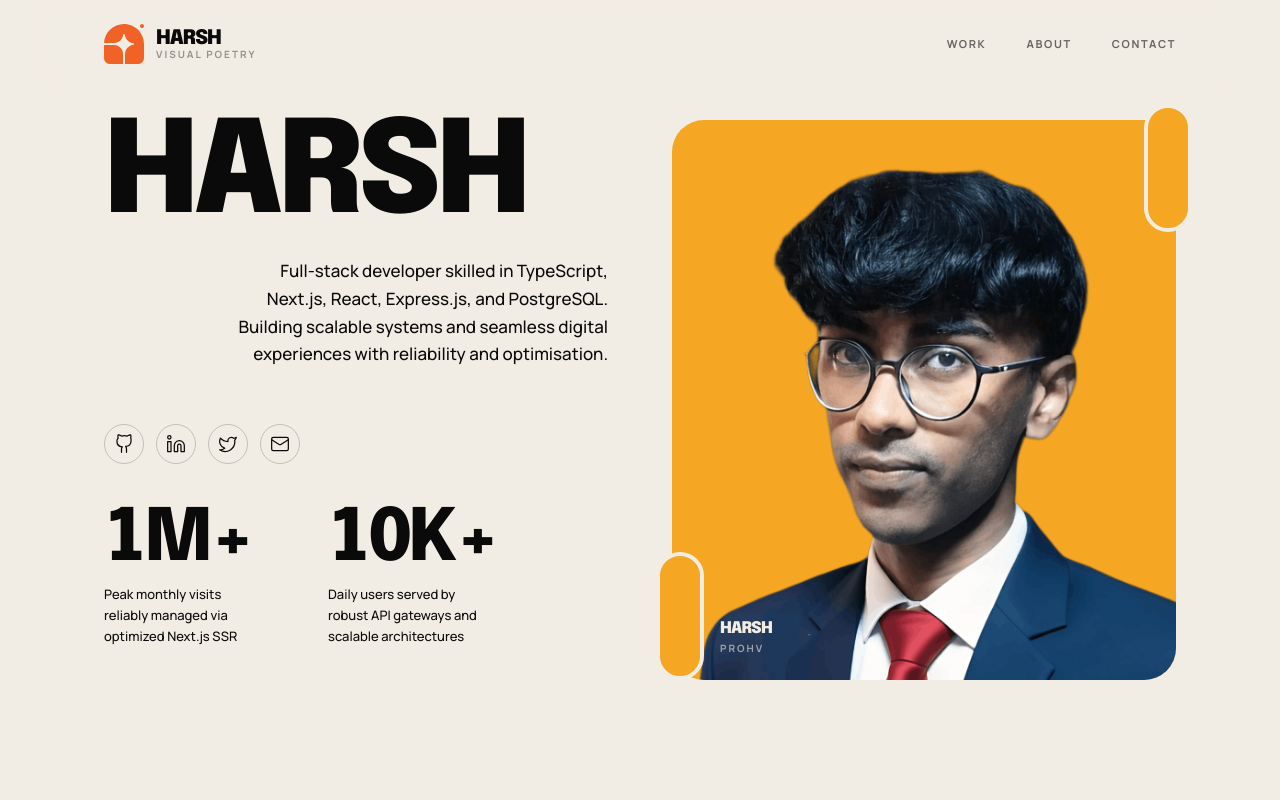
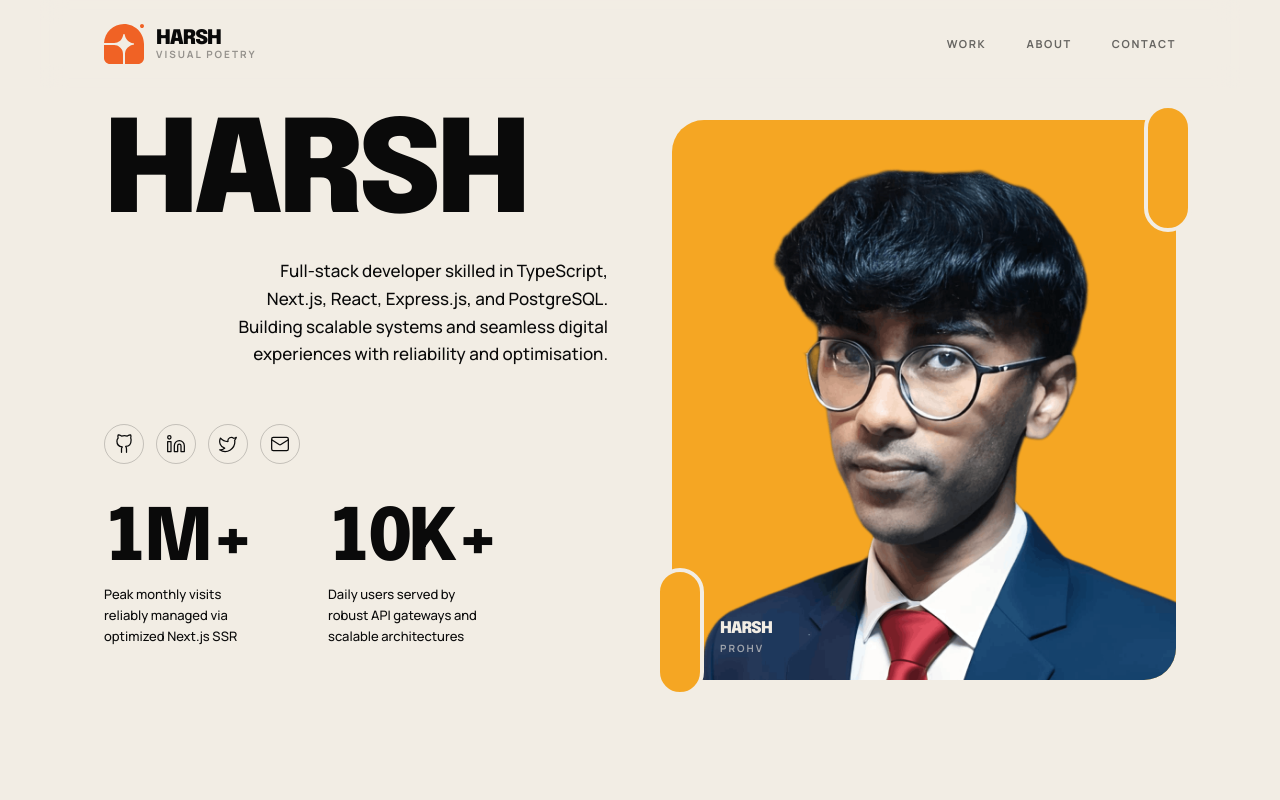
Before and after one commit to prohv/portfolio-new, a Next.js app: page / in a window 1280 px wide. Shown: the top 800 px of the page. Built offline with nearby package versions, Linux system fonts and the light colour scheme.

Commit message:
chore: update decorative bar placement

```diff
--- a/src/components/sections/HeroSection.tsx
+++ b/src/components/sections/HeroSection.tsx
@@ -58,10 +58,12 @@ export function HeroSection() {
       </div>
 
       {/* Right Amber Image Card */}
-      <div className="order-1 md:order-2 relative animate-fade-up [animation-delay:400ms] opacity-0 [animation-fill-mode:forwards] group">
+      <div className="order-1 md:order-2 flex flex-col justify-center animate-fade-up [animation-delay:400ms] opacity-0 [animation-fill-mode:forwards] group">
+        {/* Wrapper tied exactly to the profile picture's dimensions */}
+        <div className="relative w-full">
           {/* Floating Decorative Bars */}
-        <div className="absolute -top-4 -right-4 w-12 h-32 bg-amber rounded-[24px] border-4 border-cream  z-10 transition-transform duration-500 group-hover:translate-y-2 group-hover:-translate-x-2 group-hover:scale-88" />
-        <div className="absolute -bottom-0 -left-4 w-12 h-32 bg-amber rounded-[24px] z-10 border-4 border-cream transition-transform duration-500 group-hover:-translate-y-2 group-hover:translate-x-2 group-hover:scale-88" />
+          <div className="absolute -top-4 -right-4 w-8 h-20 md:w-12 md:h-32 bg-amber rounded-[24px] border-4 border-cream z-10 transition-transform duration-500 group-hover:translate-y-2 group-hover:-translate-x-2 group-hover:scale-88" />
+          <div className="absolute -bottom-4 -left-4 w-8 h-20 md:w-12 md:h-32 bg-amber rounded-[24px] z-10 border-4 border-cream transition-transform duration-500 group-hover:-translate-y-2 group-hover:translate-x-2 group-hover:scale-88" />
 
           <div className="bg-amber rounded-[32px] overflow-hidden relative w-full aspect-[4/3] md:aspect-[9/10] z-0">
             {/* eslint-disable-next-line @next/next/no-img-element */}
@@ -79,6 +81,7 @@ export function HeroSection() {
             </div>
           </div>
         </div>
+      </div>
     </section>
   );
 }
```
Lines whose indentation alone changed are shown as unchanged.
